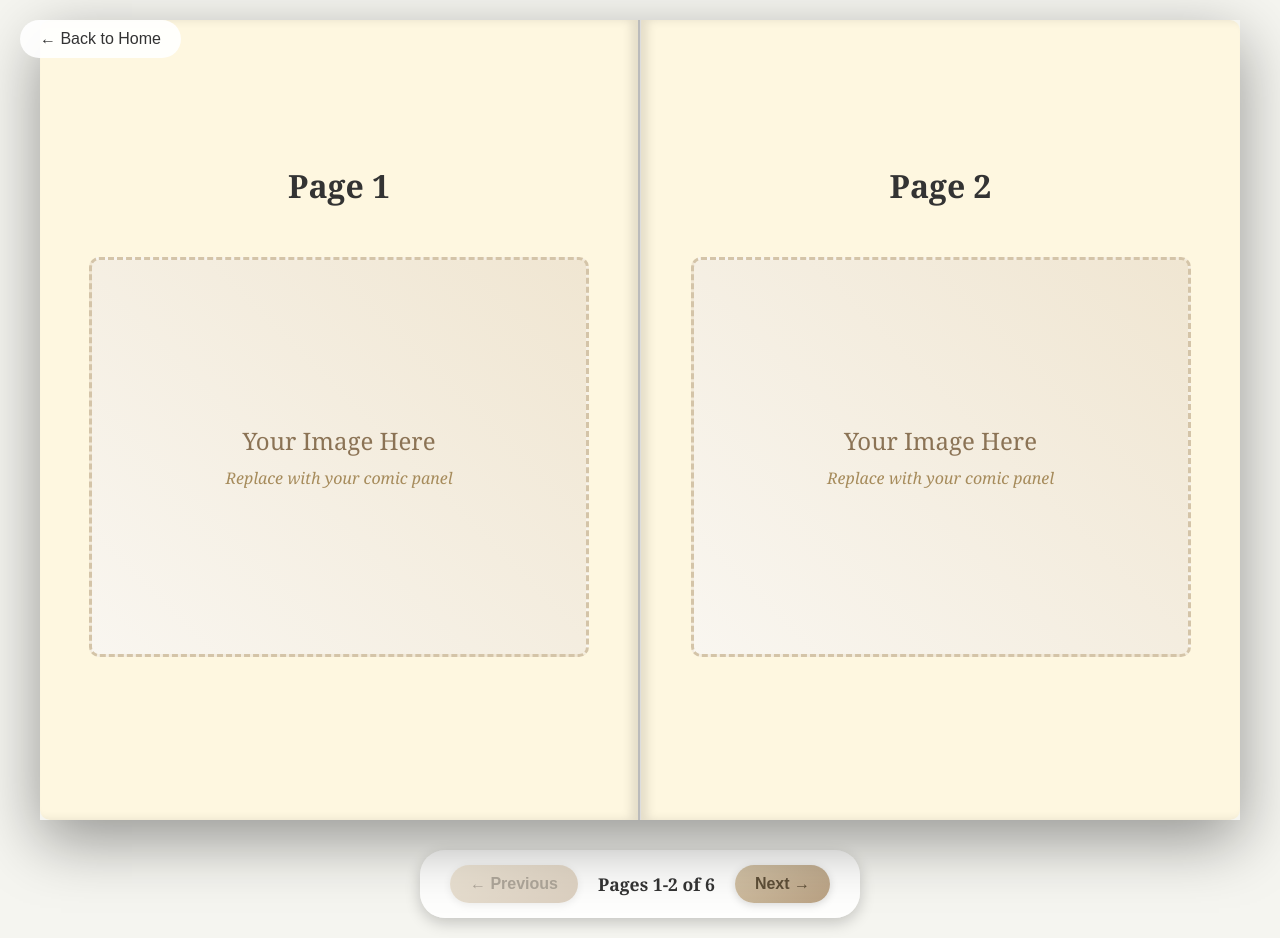
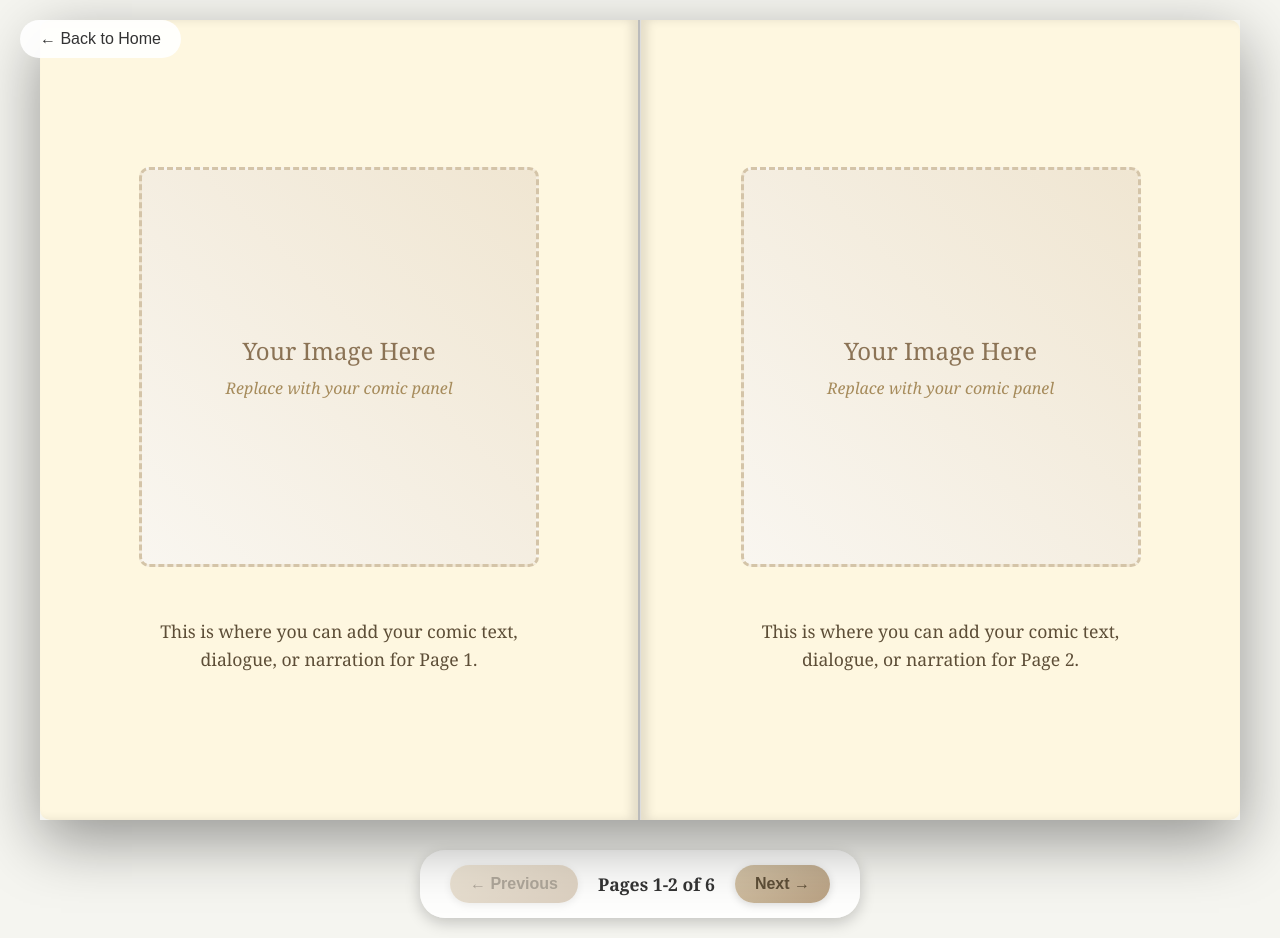
Before and after one commit to khatirak/comic_assignment, a plain HTML site: page comic.html in a window 1280 px wide. Drawn offline with Linux system fonts and the light colour scheme.

Commit message:
fix design

```diff
--- a/comic.html
+++ b/comic.html
@@ -13,19 +13,23 @@
             <div class="page-spread spread-1">
                 <div class="page left-page page-1">
                     <div class="page-content">
-                        <h2>Page 1</h2>
                         <div class="image-placeholder">
                             <div class="placeholder-text">Your Image Here</div>
                             <div class="placeholder-subtitle">Replace with your comic panel</div>
+                        </div>
+                        <div class="page-text">
+                            <p>This is where you can add your comic text, dialogue, or narration for Page 1.</p>
                         </div>
                     </div>
                 </div>
                 <div class="page right-page page-2">
                     <div class="page-content">
-                        <h2>Page 2</h2>
                         <div class="image-placeholder">
                             <div class="placeholder-text">Your Image Here</div>
                             <div class="placeholder-subtitle">Replace with your comic panel</div>
+                        </div>
+                        <div class="page-text">
+                            <p>This is where you can add your comic text, dialogue, or narration for Page 2.</p>
                         </div>
                     </div>
                 </div>
@@ -35,19 +39,23 @@
             <div class="page-spread spread-2">
                 <div class="page left-page page-3">
                     <div class="page-content">
-                        <h2>Page 3</h2>
                         <div class="image-placeholder">
                             <div class="placeholder-text">Your Image Here</div>
                             <div class="placeholder-subtitle">Replace with your comic panel</div>
+                        </div>
+                        <div class="page-text">
+                            <p>This is where you can add your comic text, dialogue, or narration for Page 3.</p>
                         </div>
                     </div>
                 </div>
                 <div class="page right-page page-4">
                     <div class="page-content">
-                        <h2>Page 4</h2>
                         <div class="image-placeholder">
                             <div class="placeholder-text">Your Image Here</div>
                             <div class="placeholder-subtitle">Replace with your comic panel</div>
+                        </div>
+                        <div class="page-text">
+                            <p>This is where you can add your comic text, dialogue, or narration for Page 4.</p>
                         </div>
                     </div>
                 </div>
@@ -57,19 +65,23 @@
             <div class="page-spread spread-3">
                 <div class="page left-page page-5">
                     <div class="page-content">
-                        <h2>Page 5</h2>
                         <div class="image-placeholder">
                             <div class="placeholder-text">Your Image Here</div>
                             <div class="placeholder-subtitle">Replace with your comic panel</div>
+                        </div>
+                        <div class="page-text">
+                            <p>This is where you can add your comic text, dialogue, or narration for Page 5.</p>
                         </div>
                     </div>
                 </div>
                 <div class="page right-page page-6">
                     <div class="page-content">
-                        <h2>Page 6</h2>
                         <div class="image-placeholder">
                             <div class="placeholder-text">Your Image Here</div>
                             <div class="placeholder-subtitle">Replace with your comic panel</div>
+                        </div>
+                        <div class="page-text">
+                            <p>This is where you can add your comic text, dialogue, or narration for Page 6.</p>
                         </div>
                     </div>
                 </div>
--- a/style.css
+++ b/style.css
@@ -79,16 +79,9 @@ body {
     justify-content: center;
 }
 
-.page-content h2 {
-    color: #333;
-    margin-bottom: 30px;
-    font-size: 2em;
-}
-
 /* Image Placeholder */
 .image-placeholder {
-    width: 100%;
-    max-width: 500px;
+    width: 400px;
     height: 400px;
     background: linear-gradient(45deg, #f9f6f0, #f0e6d2);
     border: 3px dashed #d4c4a8;
@@ -97,7 +90,7 @@ body {
     flex-direction: column;
     align-items: center;
     justify-content: center;
-    margin: 20px 0;
+    margin: 0 0 30px 0;
     transition: all 0.3s ease;
 }
 
@@ -116,6 +109,22 @@ body {
     font-size: 1em;
     color: #a68b5b;
     font-style: italic;
+}
+
+/* Page Text Styling */
+.page-text {
+    width: 100%;
+    max-width: 400px;
+    text-align: center;
+    margin-top: 20px;
+}
+
+.page-text p {
+    color: #5d4e37;
+    font-size: 1.1em;
+    line-height: 1.6;
+    margin: 0;
+    font-family: 'Georgia', serif;
 }
 
 /* Page Spread States */
```
